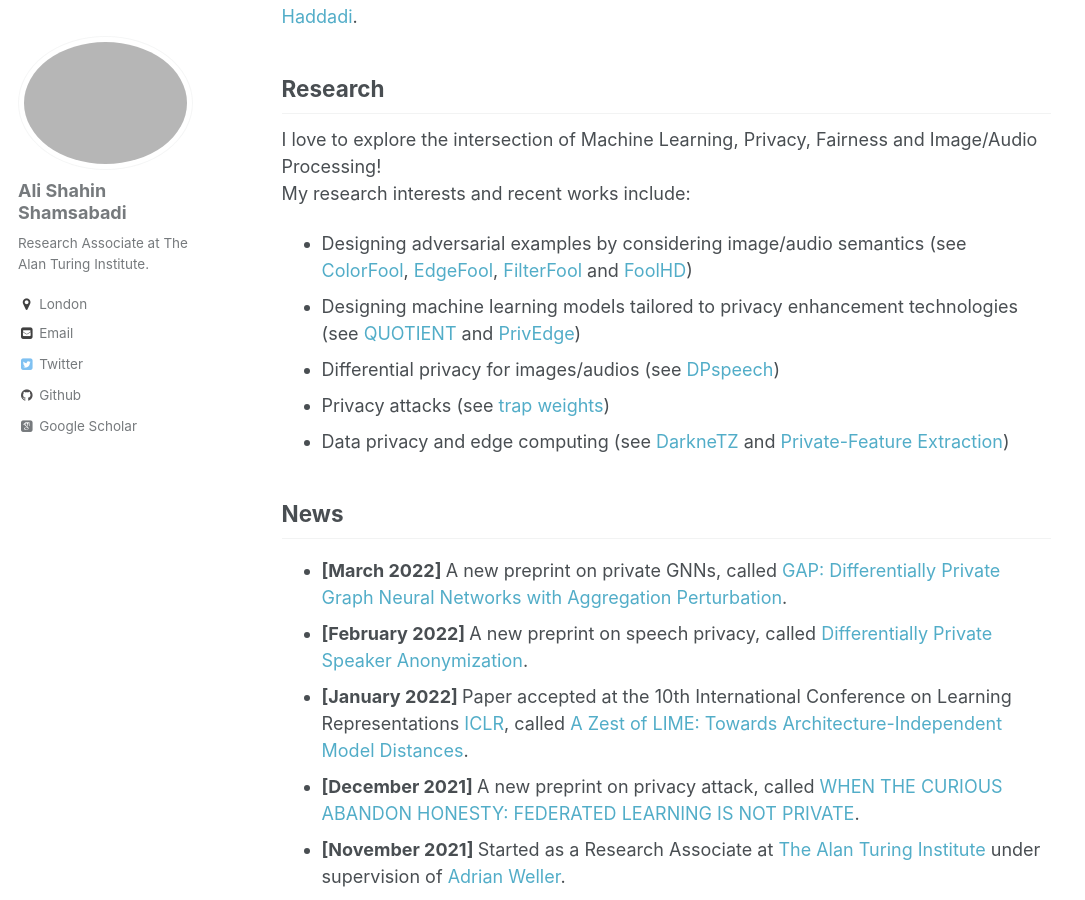
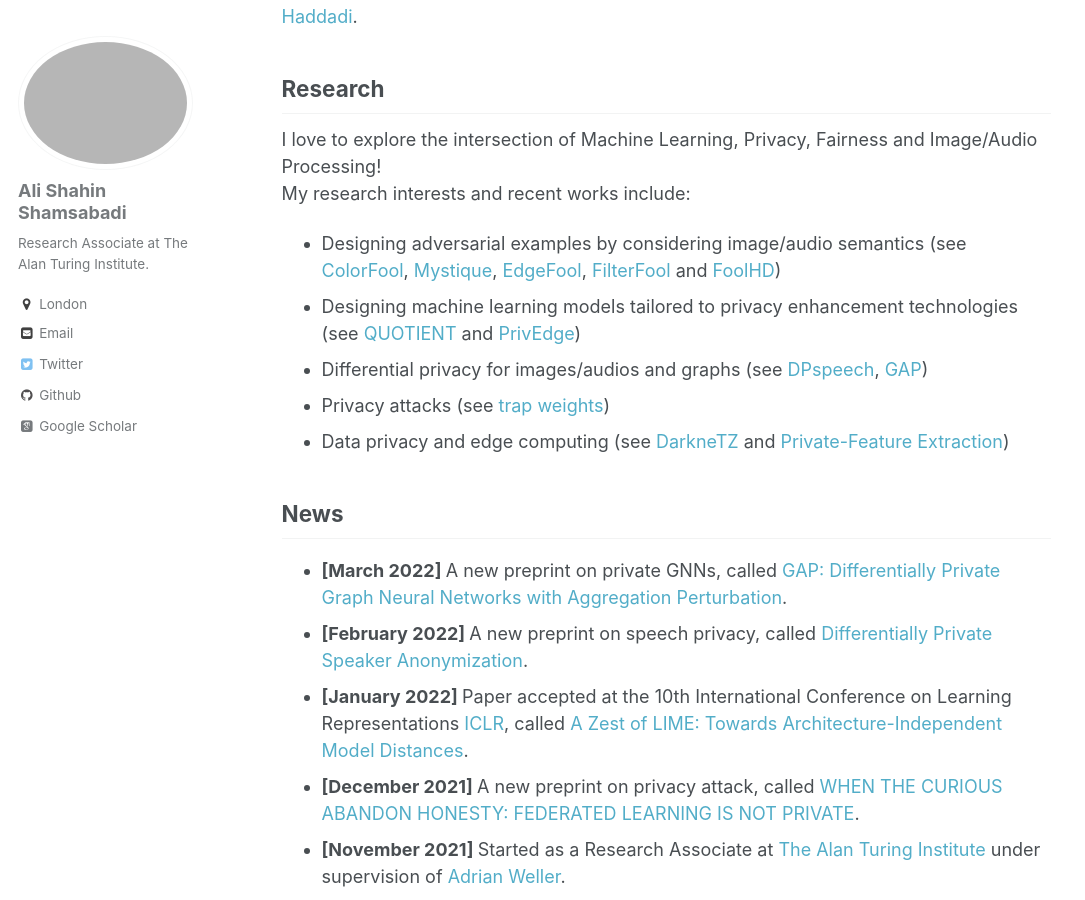
Before and after one commit to AliShahin/AliShahin.github.io, a Jekyll site: the page built from _pages/about.md, in a window 1280 px wide and 900 px high, scrolled down 400 px. Shown: the whole window, without its empty margins (0-1085 px from the left). Built offline with Jekyll 4.4.1, drawn with Linux system fonts in a browser that asks for light colours; some web fonts are replaced.

Commit message:
Update about.md

```diff
--- a/_pages/about.md
+++ b/_pages/about.md
@@ -15,9 +15,9 @@ I have received a PhD in Computer Science from the Queen Mary University of Lond
 ## Research
 I love to explore the intersection of Machine Learning, Privacy, Fairness and Image/Audio Processing!<br />
 My research interests and recent works include:
-- Designing adversarial examples by considering image/audio semantics (see [ColorFool](https://openaccess.thecvf.com/content_CVPR_2020/papers/Shamsabadi_ColorFool_Semantic_Adversarial_Colorization_CVPR_2020_paper.pdf), [EdgeFool](https://arxiv.org/pdf/1910.12227.pdf), [FilterFool](https://arxiv.org/pdf/2008.06069.pdf) and [FoolHD](https://arxiv.org/pdf/2011.08483.pdf))
+- Designing adversarial examples by considering image/audio semantics (see [ColorFool](https://openaccess.thecvf.com/content_CVPR_2020/papers/Shamsabadi_ColorFool_Semantic_Adversarial_Colorization_CVPR_2020_paper.pdf), [Mystique](https://arxiv.org/pdf/2202.02751.pdf), [EdgeFool](https://arxiv.org/pdf/1910.12227.pdf), [FilterFool](https://arxiv.org/pdf/2008.06069.pdf) and [FoolHD](https://arxiv.org/pdf/2011.08483.pdf))
 - Designing machine learning models tailored to privacy enhancement technologies (see [QUOTIENT](https://arxiv.org/pdf/1907.03372) and [PrivEdge](https://arxiv.org/pdf/2004.05574))
-- Differential privacy for images/audios (see [DPspeech](https://arxiv.org/pdf/2202.11823.pdf))
+- Differential privacy for images/audios and graphs (see [DPspeech](https://arxiv.org/pdf/2202.11823.pdf), [GAP](https://arxiv.org/pdf/2203.00949.pdf))
 - Privacy attacks (see [trap weights](https://arxiv.org/pdf/2112.02918.pdf))
 - Data privacy and edge computing (see [DarkneTZ](https://arxiv.org/pdf/2004.05703) and [Private-Feature Extraction](https://arxiv.org/pdf/1802.03151.pdf))
 
```
